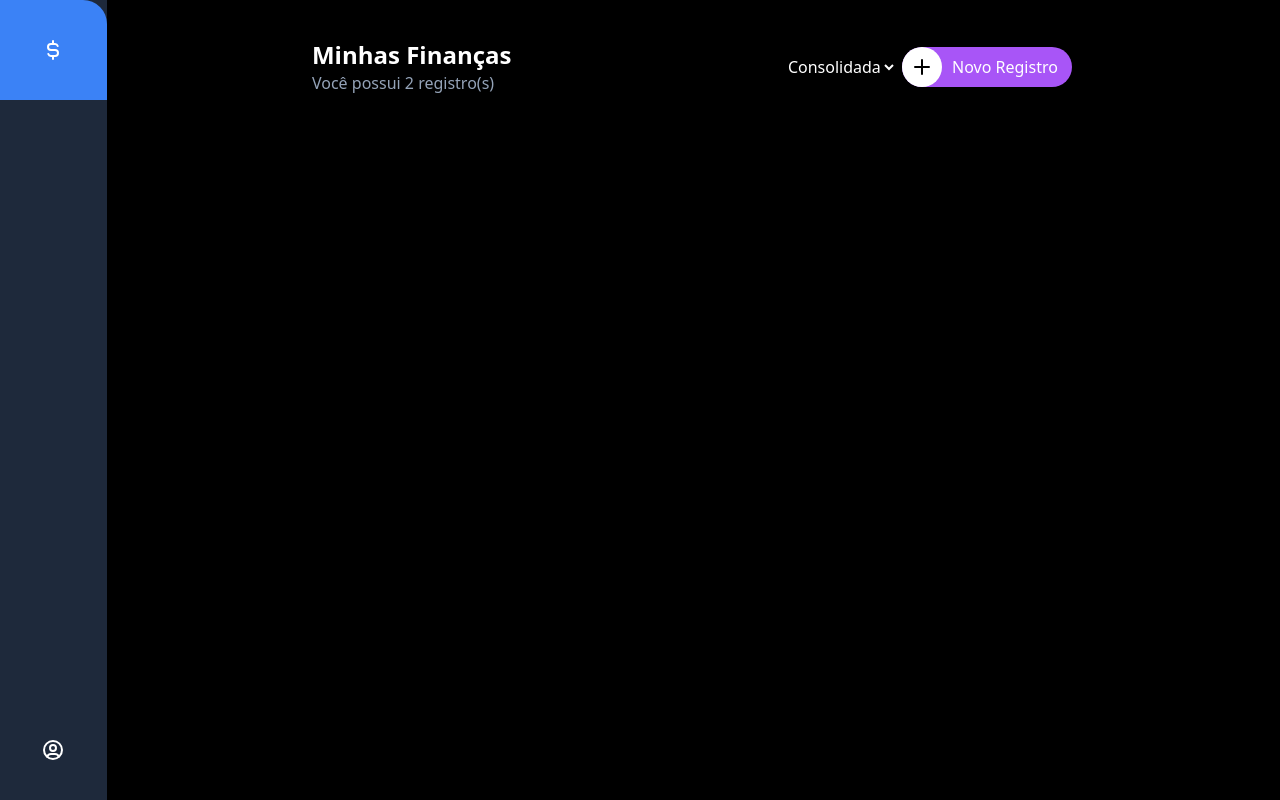
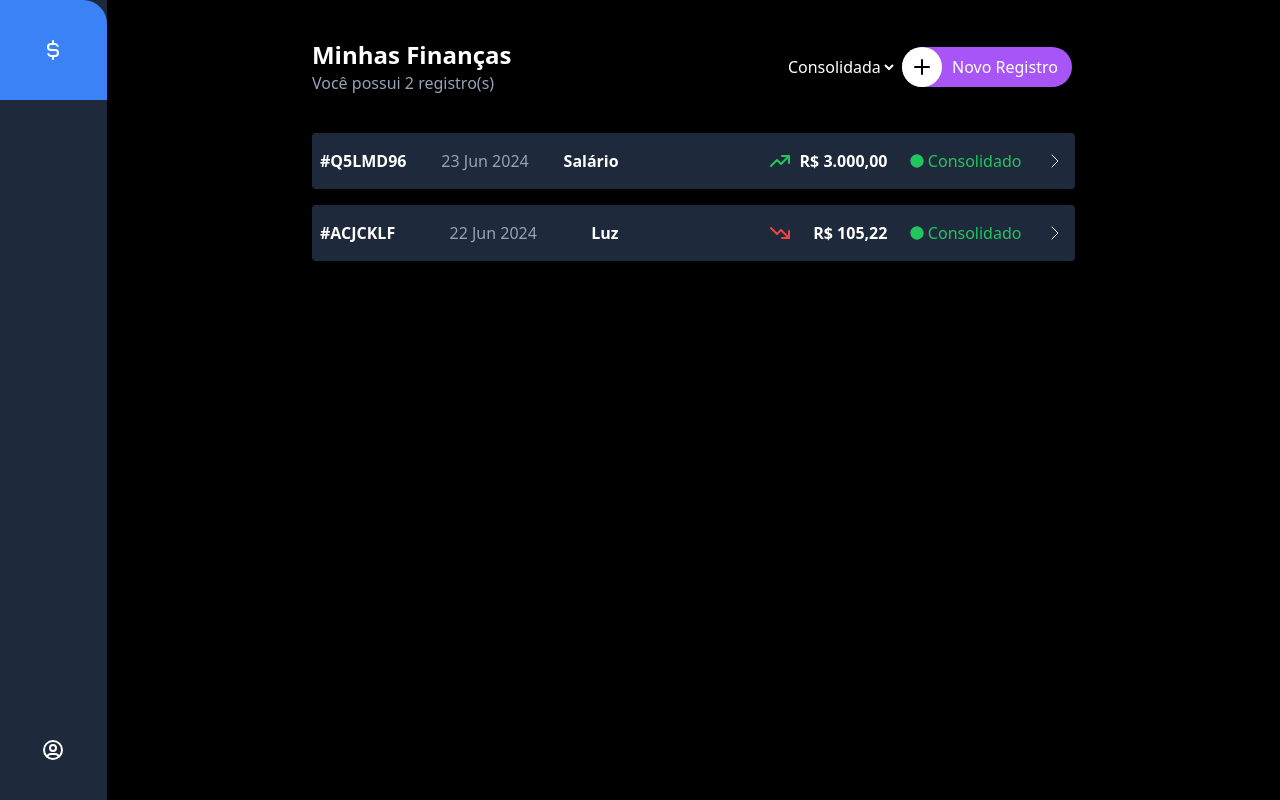
Before and after one commit to alanccezar/fd-rocket-financeiro, a Next.js app in the folder frontend-rocket-financeiro/: page / in a window 1280 px wide. Built offline with nearby package versions, Linux system fonts and the light colour scheme.

Commit message:
1º version Home

```diff
--- a/frontend-rocket-financeiro/src/components/template/Content.tsx
+++ b/frontend-rocket-financeiro/src/components/template/Content.tsx
@@ -1,4 +1,5 @@
 import Header from "./Header";
+import RegistersTable from "./RegistersTable";
 
 interface Content {
   titulo: string;
@@ -9,6 +10,7 @@ export default function Content(props: Content) {
   return (
     <section className="w-11/12 h-screen">
       <Header titulo={props.titulo} notifications={props.notifications} />
+      <RegistersTable />
     </section>
   )
 }
--- /dev/null
+++ b/frontend-rocket-financeiro/src/components/template/Register.tsx
@@ -0,0 +1,40 @@
+import { IconChevronRight, IconCircleFilled, IconTrendingDown, IconTrendingUp } from "@tabler/icons-react";
+import Link from "next/link";
+
+export default function Register() {
+  return (
+    <div id="table" className="flex flex-col w-[65%]">
+      <Link href="/" className="w-full flex justify-between bg-slate-800 rounded py-4 px-2 mb-4">
+        <div id="left-infos" className="flex w-2/5 justify-between">
+          <span id="id" className="text-white font-bold">#Q5LMD96</span>
+          <span id="data" className="text-slate-400">23 Jun 2024</span>
+          <span id="descricao" className="text-white font-bold">Salário</span>
+        </div>
+        <div id="right-infos" className="flex w-2/5 justify-between">
+          <span id="valor" className="text-white font-bold flex justify-between w-2/5">
+            <span id="tipo" className="text-green-500"><IconTrendingUp stroke={2} /></span>
+            R$ 3.000,00
+          </span>
+          <span id="status" className="text-green-500 flex w-2/5 items-center justify-evenly"><IconCircleFilled size={16} />  Consolidado</span>
+          <span className="text-white"><IconChevronRight stroke={1} /></span>
+        </div>
+      </Link>
+
+      <Link href="/" className="w-full flex justify-between bg-slate-800 rounded py-4 px-2 mb-4">
+        <div id="left-infos" className="flex w-2/5 justify-between">
+          <span id="id" className="text-white font-bold">#ACJCKLF</span>
+          <span id="data" className="text-slate-400">22 Jun 2024</span>
+          <span id="descricao" className="text-white font-bold">Luz</span>
+        </div>
+        <div id="right-infos" className="flex w-2/5 justify-between">
+          <span id="valor" className="text-white font-bold flex justify-between w-2/5">
+            <span id="tipo" className="text-red-500"><IconTrendingDown stroke={2} /></span>
+            R$ 105,22
+          </span>
+          <span id="status" className="text-green-500 flex w-2/5 items-center justify-evenly"><IconCircleFilled size={16} />  Consolidado</span>
+          <span className="text-white"><IconChevronRight stroke={1} /></span>
+        </div>
+      </Link>
+    </div>
+  )
+}
--- /dev/null
+++ b/frontend-rocket-financeiro/src/components/template/RegistersTable.tsx
@@ -0,0 +1,9 @@
+import Register from "./Register";
+
+export default function RegistersTable() {
+  return (
+    <div className="flex justify-center">
+      <Register />
+    </div>
+  )
+}
```
